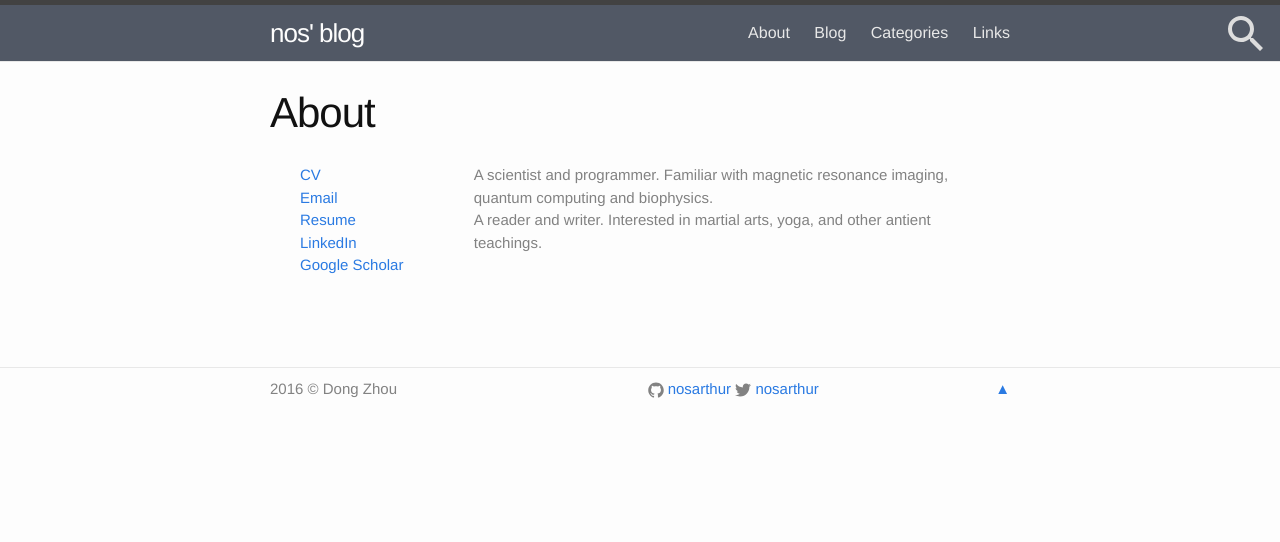
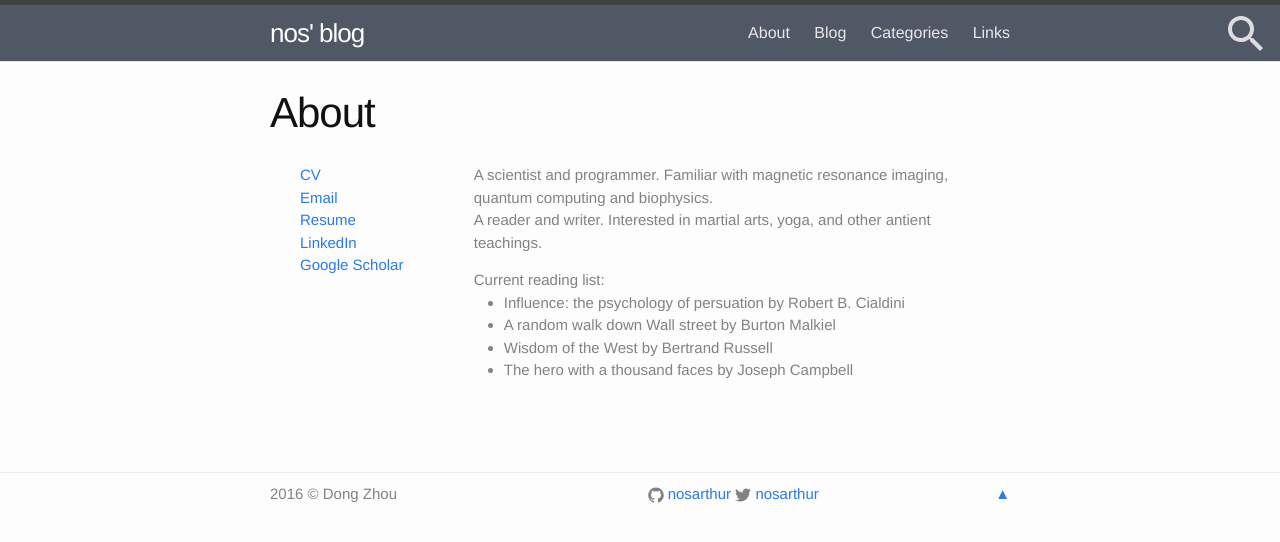
Before and after one commit to nosarthur/nosarthur.github.io, a Jekyll site: the page built from about.md, in a window 1280 px wide. Shown: the top 542 px of the page. Built offline with Jekyll 4.4.1, drawn with Linux system fonts in a browser that asks for light colours.

Commit message:
make changes

```diff
--- a/about.md
+++ b/about.md
@@ -17,6 +17,14 @@ permalink: /about/
 
       <div class="footer-col footer-col-3">
         <p>{{ site.description }}</p>
+        Current reading list:
+        <ul>
+        <li> Influence: the psychology of persuation by Robert B. Cialdini </li>
+        <li> A random walk down Wall street by Burton Malkiel </li>
+        <li> Wisdom of the West by Bertrand Russell </li>
+        <li> The hero with a thousand faces by Joseph Campbell </li>
+        </ul>
+
       </div>
 
     </div>
```
